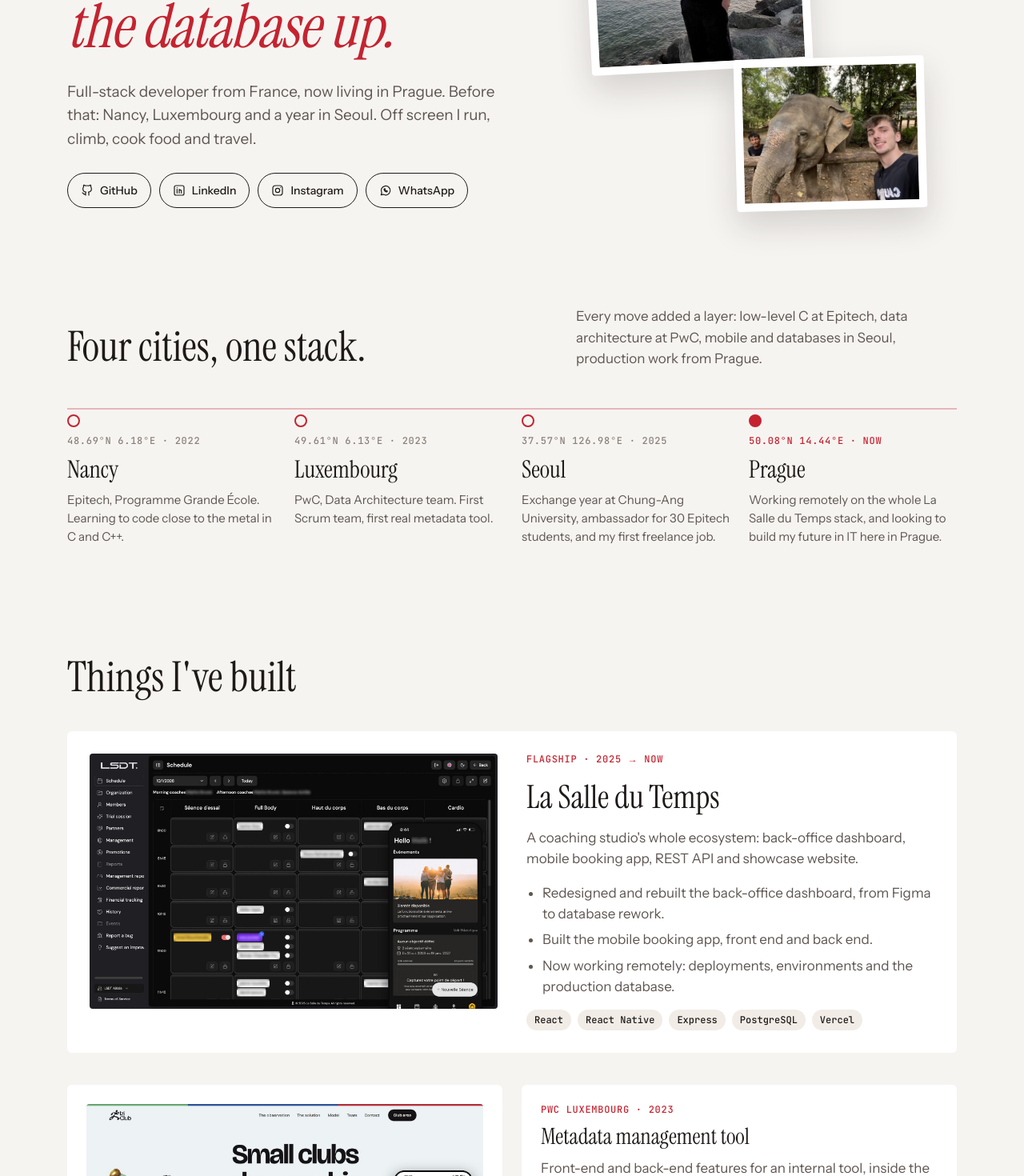
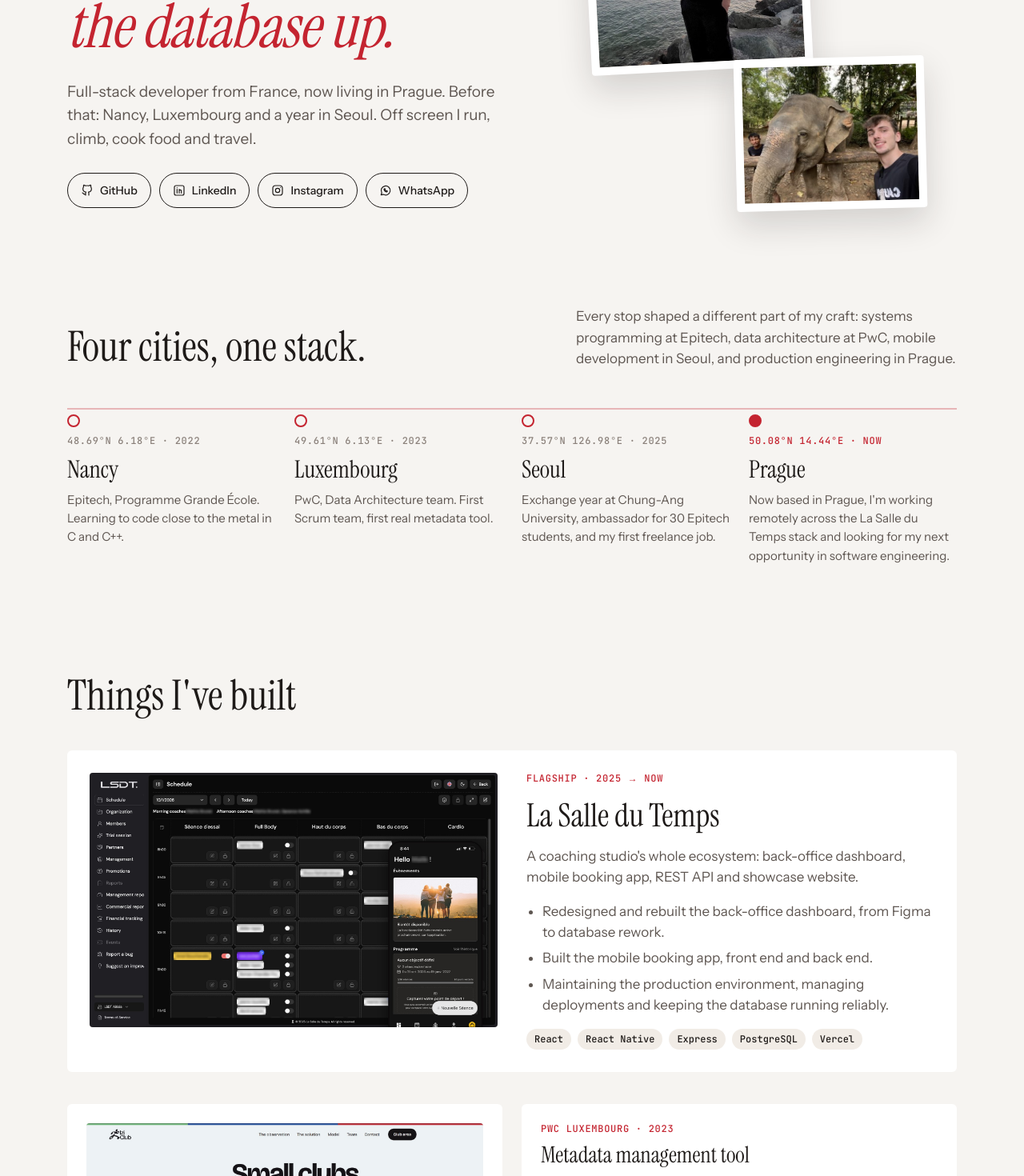
Before and after one commit to qntmyr/Portfolio, a Next.js app: page / in a window 1280 px wide. Shown: the part 426-1896 px from the top of the page at 80% size. Built offline with nearby package versions, Linux system fonts and the light colour scheme.

Commit message:
Reword the journey intro, the Prague stop and the LSDT remote bullet
Co-Authored-By: Claude Fable 5.1 <noreply@anthropic.com>
Claude-Session: https://claude.ai/code/session_01MyzW3BGD2hVBvERyJHRiSM

```diff
--- a/src/app/page.tsx
+++ b/src/app/page.tsx
@@ -60,8 +60,9 @@ export default function Home() {
         <Reveal className="section__head">
           <h2 className="h-section">Four cities, one stack.</h2>
           <p className="muted">
-            Every move added a layer: low-level C at Epitech, data architecture
-            at PwC, mobile and databases in Seoul, production work from Prague.
+            Every stop shaped a different part of my craft: systems programming
+            at Epitech, data architecture at PwC, mobile development in Seoul,
+            and production engineering in Prague.
           </p>
         </Reveal>
         <div className="route">
--- a/src/content/journey.ts
+++ b/src/content/journey.ts
@@ -29,7 +29,7 @@ export const journey: Stop[] = [
     city: "Prague",
     coords: "50.08°N 14.44°E",
     year: "Now",
-    text: "Working remotely on the whole La Salle du Temps stack, and looking to build my future in IT here in Prague.",
+    text: "Now based in Prague, I'm working remotely across the La Salle du Temps stack and looking for my next opportunity in software engineering.",
     current: true,
   },
 ];
--- a/src/content/projects.ts
+++ b/src/content/projects.ts
@@ -11,7 +11,12 @@ export type CaseStudy = {
   productsTitle: string;
   products: { title: string; text: string; image: string }[];
   timelineTitle: string;
-  timeline: { dates: string; title: string; bullets: string[]; current?: boolean }[];
+  timeline: {
+    dates: string;
+    title: string;
+    bullets: string[];
+    current?: boolean;
+  }[];
   decisionsTitle: string;
   decisionsIntro: string;
   decisions: { title: string; text: string }[];
@@ -43,7 +48,7 @@ export const projects: Project[] = [
     bullets: [
       "Redesigned and rebuilt the back-office dashboard, from Figma to database rework.",
       "Built the mobile booking app, front end and back end.",
-      "Now working remotely: deployments, environments and the production database.",
+      "Maintaining the production environment, managing deployments and keeping the database running reliably.",
     ],
     // TODO(Quentin): confirm the stack.
     tags: ["React", "React Native", "Express", "PostgreSQL", "Vercel"],
@@ -60,10 +65,14 @@ export const projects: Project[] = [
       facts: [
         { label: "Role", value: "Full-stack, DevOps and database" },
         { label: "Company", value: "Family Innovation" },
-        { label: "Stack", value: "React, React Native, Express, PostgreSQL, Vercel" },
+        {
+          label: "Stack",
+          value: "React, React Native, Express, PostgreSQL, Vercel",
+        },
         { label: "Period", value: "Apr 2025 → Feb 2027" },
       ],
-      heroImage: "Hero screenshot · dashboard on a laptop, booking app on a phone",
+      heroImage:
+        "Hero screenshot · dashboard on a laptop, booking app on a phone",
       productsTitle: "Four products, one studio",
       products: [
         {
@@ -101,7 +110,10 @@ export const projects: Project[] = [
         {
           dates: "Mar → Jun 2026 · from Seoul",
           title: "Freelance back-end and mobile",
-          bullets: ["Built the mobile booking app, front end and back end.", "My first freelance job."],
+          bullets: [
+            "Built the mobile booking app, front end and back end.",
+            "My first freelance job.",
+          ],
         },
         {
           dates: "Sep 2026 → Feb 2027 · remote",
@@ -174,12 +186,18 @@ export const projects: Project[] = [
         {
           dates: "Product",
           title: "Positioning and marketing",
-          bullets: ["Product positioning and communication.", "Social media and community growth."],
+          bullets: [
+            "Product positioning and communication.",
+            "Social media and community growth.",
+          ],
         },
         {
           dates: "Users",
           title: "Beta and usability testing",
-          bullets: ["Recruited beta testers.", "Ran usability tests with real users."],
+          bullets: [
+            "Recruited beta testers.",
+            "Ran usability tests with real users.",
+          ],
         },
         {
           dates: "Team",
@@ -193,11 +211,21 @@ export const projects: Project[] = [
         },
       ],
       decisionsTitle: "What I learned",
-      decisionsIntro: "Leading a product with real users changes how you write code.",
+      decisionsIntro:
+        "Leading a product with real users changes how you write code.",
       decisions: [
-        { title: "[Lesson 1 · from user testing]", text: "[What users did that you didn't expect, and what you changed.]" },
-        { title: "[Lesson 2 · from leading the team]", text: "[How you organise four people across sprints.]" },
-        { title: "[Lesson 3 · a product choice]", text: "[A feature you cut or added, and why.]" },
+        {
+          title: "[Lesson 1 · from user testing]",
+          text: "[What users did that you didn't expect, and what you changed.]",
+        },
+        {
+          title: "[Lesson 2 · from leading the team]",
+          text: "[How you organise four people across sprints.]",
+        },
+        {
+          title: "[Lesson 3 · a product choice]",
+          text: "[A feature you cut or added, and why.]",
+        },
       ],
     },
   },
@@ -212,7 +240,8 @@ export const projects: Project[] = [
     slug: "senator",
     name: "A senator's website",
     eyebrow: "Front-end · 2025",
-    summary: "The UI of a French senator's official site, built from scratch in PHP and WordPress with a designer.",
+    summary:
+      "The UI of a French senator's official site, built from scratch in PHP and WordPress with a designer.",
   },
 ];
 
```
